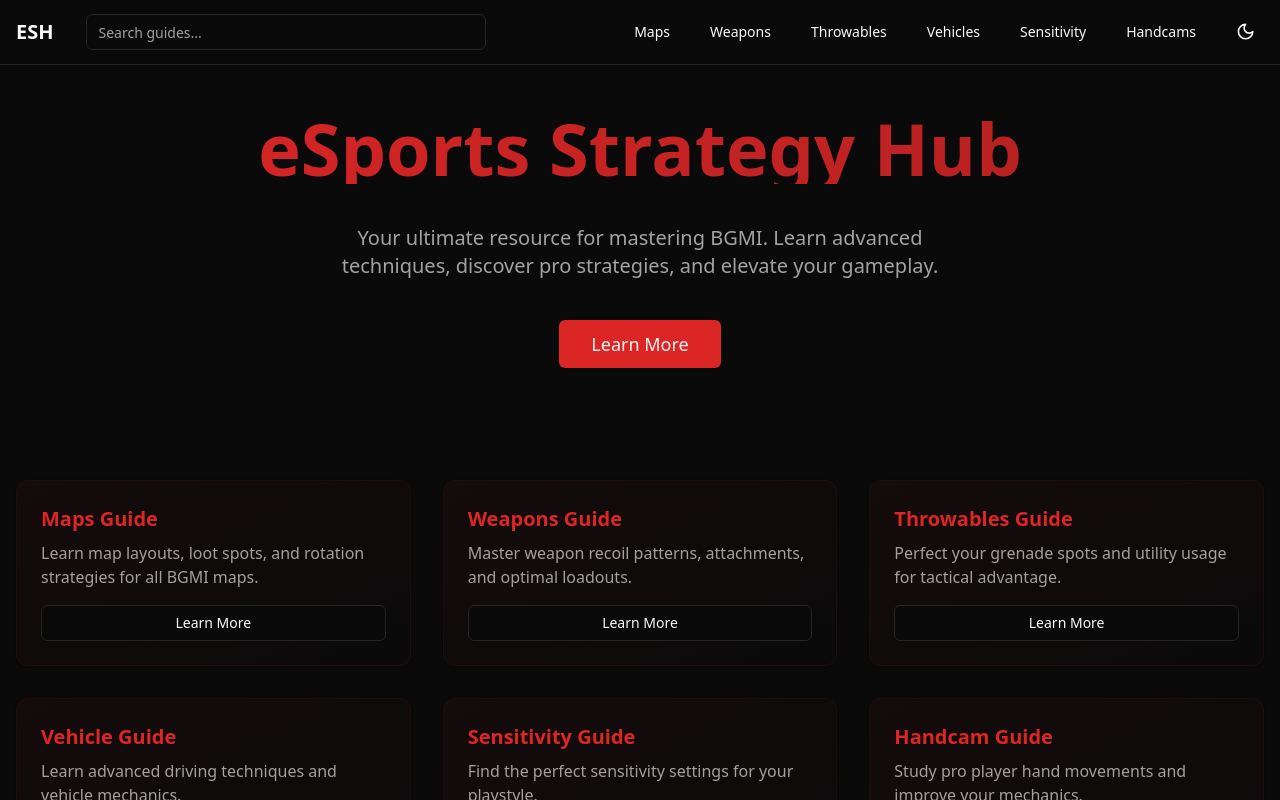
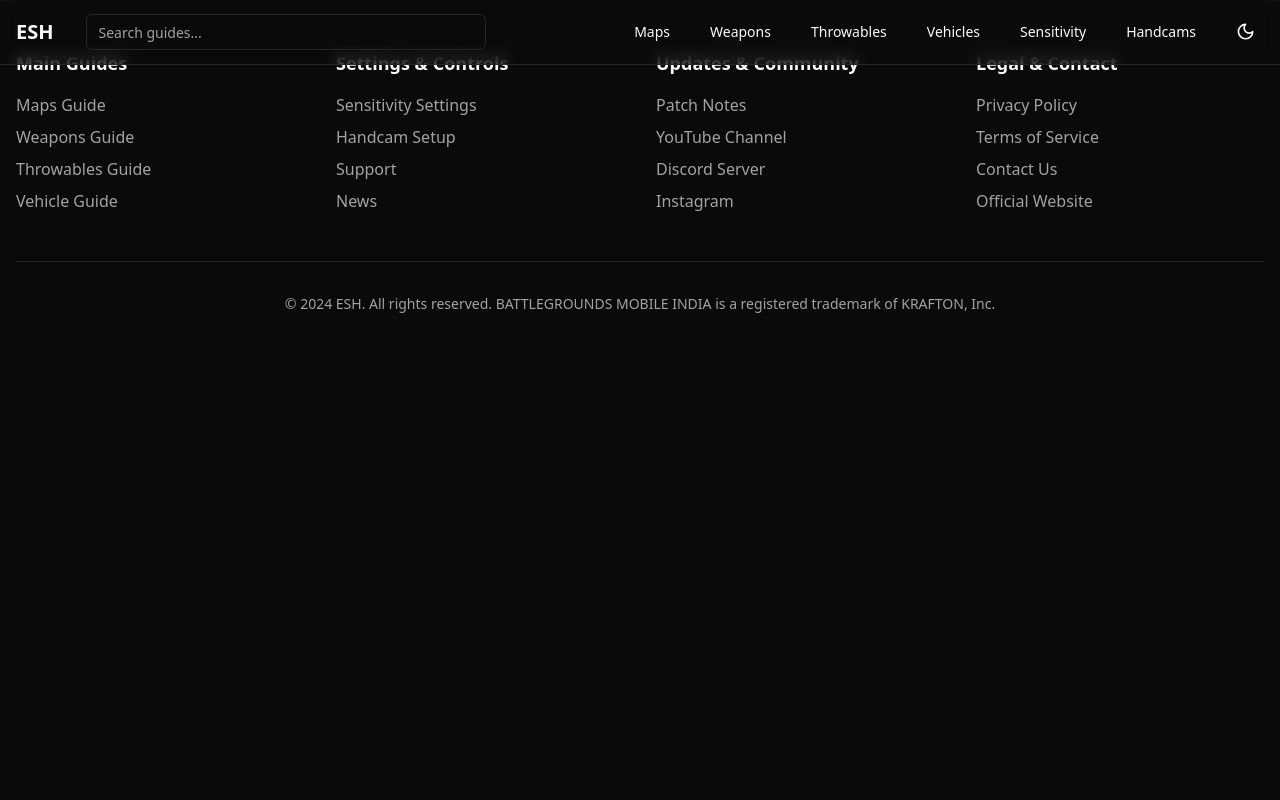
Before and after one commit to ultronop592/esportsstrategyhub, a React (Vite) app: page / in a window 1280 px wide. Shown: the top 800 px of the page. Built offline with nearby package versions, Linux system fonts and the light colour scheme.

Commit message:
Update App.tsx

```diff
--- a/src/App.tsx
+++ b/src/App.tsx
@@ -22,7 +22,7 @@
         <Navbar />
         <ScrollToTop />
         <Routes>
-          <Route path="/" element={<Home />} />
+          <Route path="/esportsstrategyhub" element={<Home />} />
           <Route path="/maps" element={<Maps />} />
           <Route path="/weapons" element={<Weapons />} />
           <Route path="/throwables" element={<Throwables />} />
```
